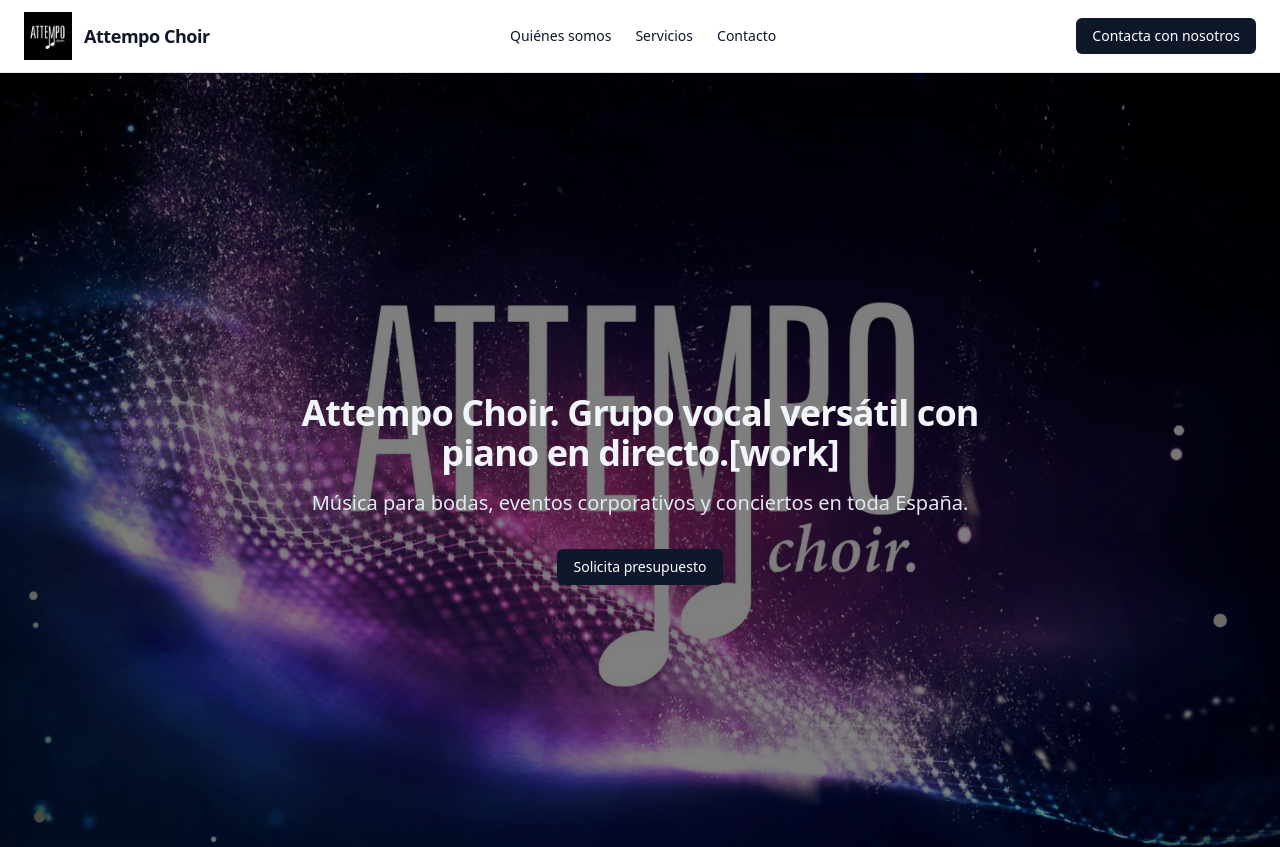
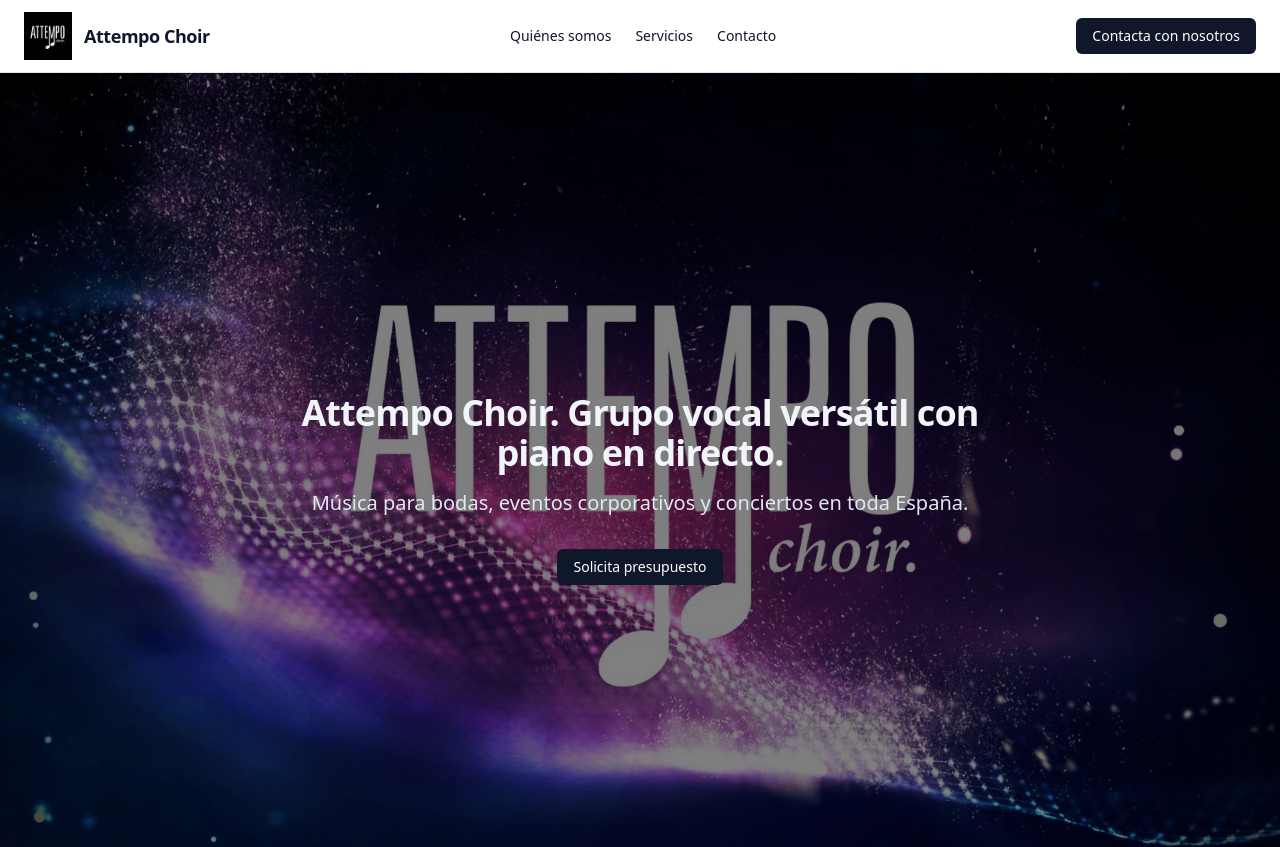
Before and after one commit to attempochoir/attempo, a Next.js app: page / in a window 1280 px wide. Shown: the top 847 px of the page. Built offline with nearby package versions, Linux system fonts and the light colour scheme.

Commit message:
modificado header

```diff
--- a/src/components/AttempoLanding.js
+++ b/src/components/AttempoLanding.js
@@ -47,7 +47,7 @@
         <div className="absolute inset-0 bg-black/50" />
         <div className="relative z-10 flex flex-col items-center">
           <h1 className="mt-8 text-slate-100 text-4xl md:text-4xl font-bold tracking-tight max-w-3xl">
-            Attempo Choir. Grupo vocal versátil con piano en directo.[work]
+            Attempo Choir. Grupo vocal versátil con piano en directo.
           </h1>
           <p className="mt-4 text-slate-200 text-lg md:text-xl font-light max-w-2xl">
             Música para bodas, eventos corporativos y conciertos en toda España.
```
